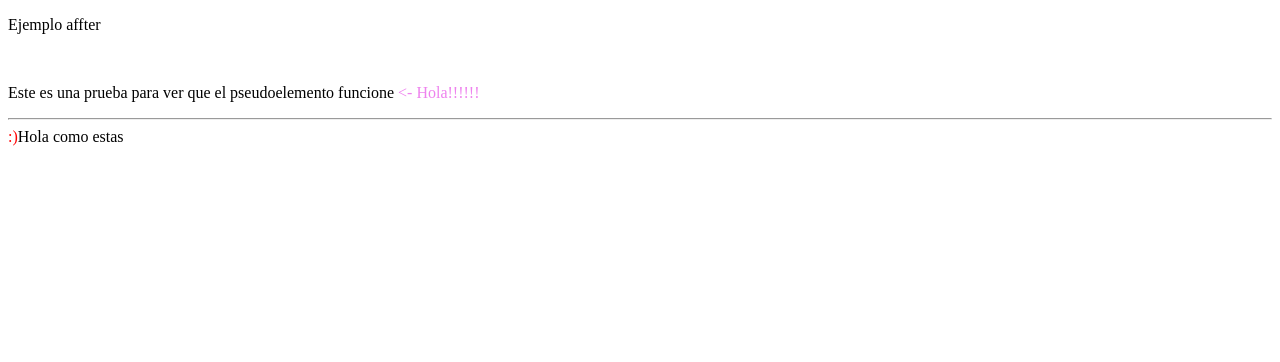
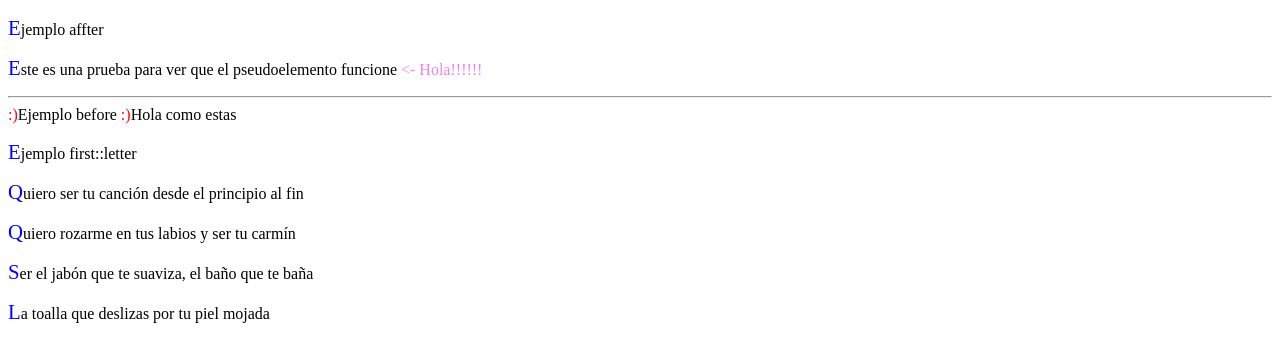
Before and after one commit to yadira-puente/pseudoElementos, a plain HTML site: page index.html in a window 1280 px wide. Drawn offline with Linux system fonts and the light colour scheme.

Commit message:
first::letter:ejemplo3:tiempo invertido 20 minutos

```diff
--- a/index.html
+++ b/index.html
@@ -8,9 +8,16 @@
     <link rel="stylesheet" href="./styles.css"
 </head>
 <body>
-    <p>Ejemplo affter</p><br>
+    <p>Ejemplo affter</p>
     <p class="ejemplo-text"> Este es una prueba para ver que el pseudoelemento funcione</p>
     <hr>
+    <q>Ejemplo before</q>
     <q>Hola como estas</q><br>
+    <p>Ejemplo first::letter</p>
+    <p> Quiero ser tu canción desde el principio al fin</p>
+    <p>Quiero rozarme en tus labios y ser tu carmín</p>
+    <p>Ser el jabón que te suaviza, el baño que te baña</p>
+    <p>La toalla que deslizas por tu piel mojada</p>
+
 </body>
 </html>
--- a/styles.css
+++ b/styles.css
@@ -8,3 +8,7 @@ q::before{
     content: ":)";
     color: red;
 }
+::first-letter {
+    color:blue;
+  font-size: 130%;
+}
```
